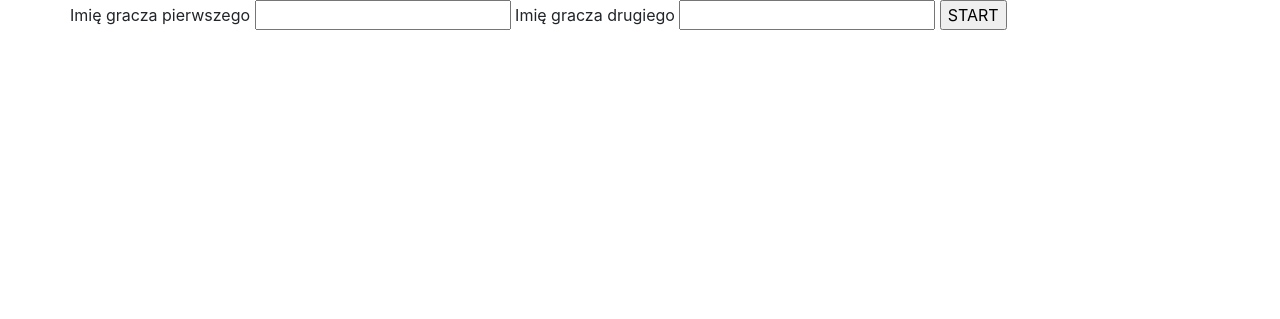
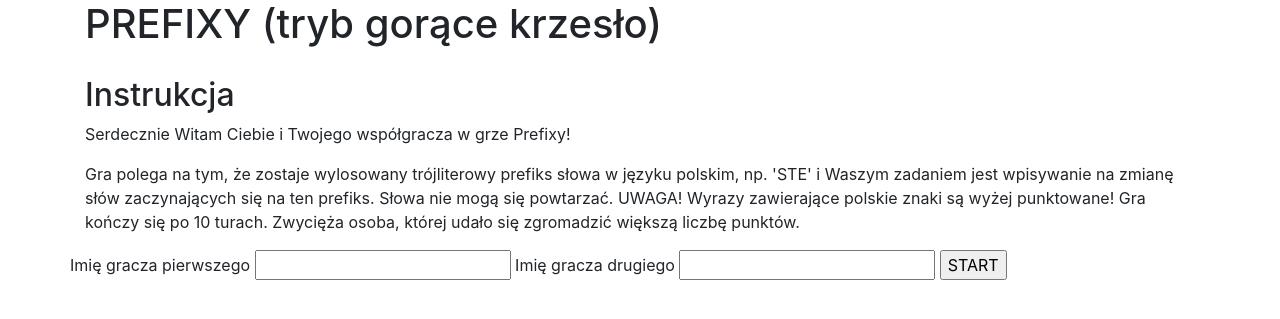
Before and after one commit to vitaefelus/prefixy.py, a Flask app: page / in a window 1280 px wide. Shown: the top 319 px of the page. Run offline with Flask 2, Linux system fonts and the light colour scheme; parts of the project's set-up code (start-up, migrations or seed data) failed here and were passed over; some libraries are stand-ins or nearby versions.

Commit message:
game instruction

```diff
--- a/static/js/main.js
+++ b/static/js/main.js
@@ -117,14 +117,7 @@ $(window).on( 'load', () => {
     let insertWord = $('#insert-word'),
         enter = $('#enter'),
         pass = $('#pass'),
-        prefix = $('#prefix').html(  ),
-        timer = $('#timer'),
-        jump = 95;
-
-    setInterval( function ()    {
-        timer.width(jump + '%');
-        jump-=5;
-    }, 1000 );
+        prefix = $('#prefix').html(  );
 
     $('body').on( 'keypress', ( e ) => {
         if( e.which == 13 )  // keypress: 'Enter'
--- a/templates/hotseat.html
+++ b/templates/hotseat.html
@@ -40,11 +40,5 @@
 
             </div>
         </div>
-        <div class="row">
-            <div id="timer-container" class="col">
-                <div id="timer">
-                </div>
-            </div>
-        </div>
     </section>
 {% endblock %}
--- a/templates/index.html
+++ b/templates/index.html
@@ -6,6 +6,21 @@
 
 {% block body %}
     <section class="container">
+        <div class="row">
+            <div class="col">
+                <h1>PREFIXY (tryb gorące krzesło)</h1>
+                <h2>Instrukcja</h2>
+                <p>
+                    Serdecznie Witam Ciebie i Twojego współgracza w grze Prefixy!
+                </p>
+                <p>
+                    Gra polega na tym, że zostaje wylosowany trójliterowy prefiks słowa w języku polskim, np. 'STE' i Waszym zadaniem
+                    jest wpisywanie na zmianę słów zaczynających się na ten prefiks. Słowa nie mogą się powtarzać.
+                    UWAGA! Wyrazy zawierające polskie znaki są wyżej punktowane!
+                    Gra kończy się po 10 turach. Zwycięża osoba, której udało się zgromadzić większą liczbę punktów.
+                </p>
+            </div>
+        </div>
         <div class="row">
             <form method="get" action="/hotseat">
                 <label for="player1Name">Imię gracza pierwszego</label>
```
